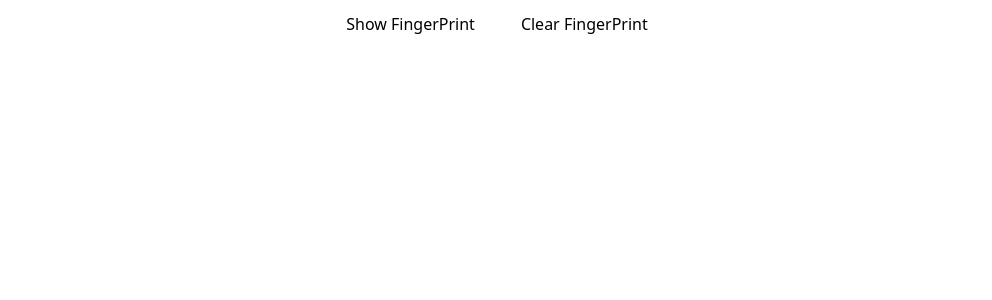
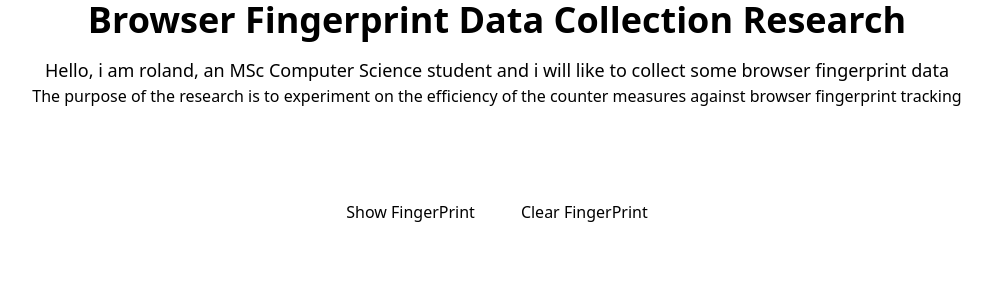
Before and after one commit to boybenson/finger-print, a React (Vite) app: page / in a window 1280 px wide. Shown: the top 300 px of the page, without its empty margins (143-1135 px from the left). Built offline with nearby package versions, Linux system fonts and the light colour scheme.

Commit message:
feat: added the title

```diff
--- a/src/App.tsx
+++ b/src/App.tsx
@@ -17,7 +17,21 @@ const App = () => {
 
   return (
     <>
-      <header className="header">
+      <div className="text-center">
+        <h1 className="text-center font-semibold text-4xl">
+          Browser Fingerprint Data Collection Research
+        </h1>
+
+        <p className="mt-4 text-lg">
+          Hello, i am roland, an MSc Computer Science student and i will like to
+          collect some browser fingerprint data
+        </p>
+        <p>
+          The purpose of the research is to experiment on the efficiency of the
+          counter measures against browser fingerprint tracking
+        </p>
+      </div>
+      <header className="header mt-20">
         <div className="buttons">
           <button
             className="btn show-btn"
```
Also changed, not shown: audio.html (renamed from canvas.html).
